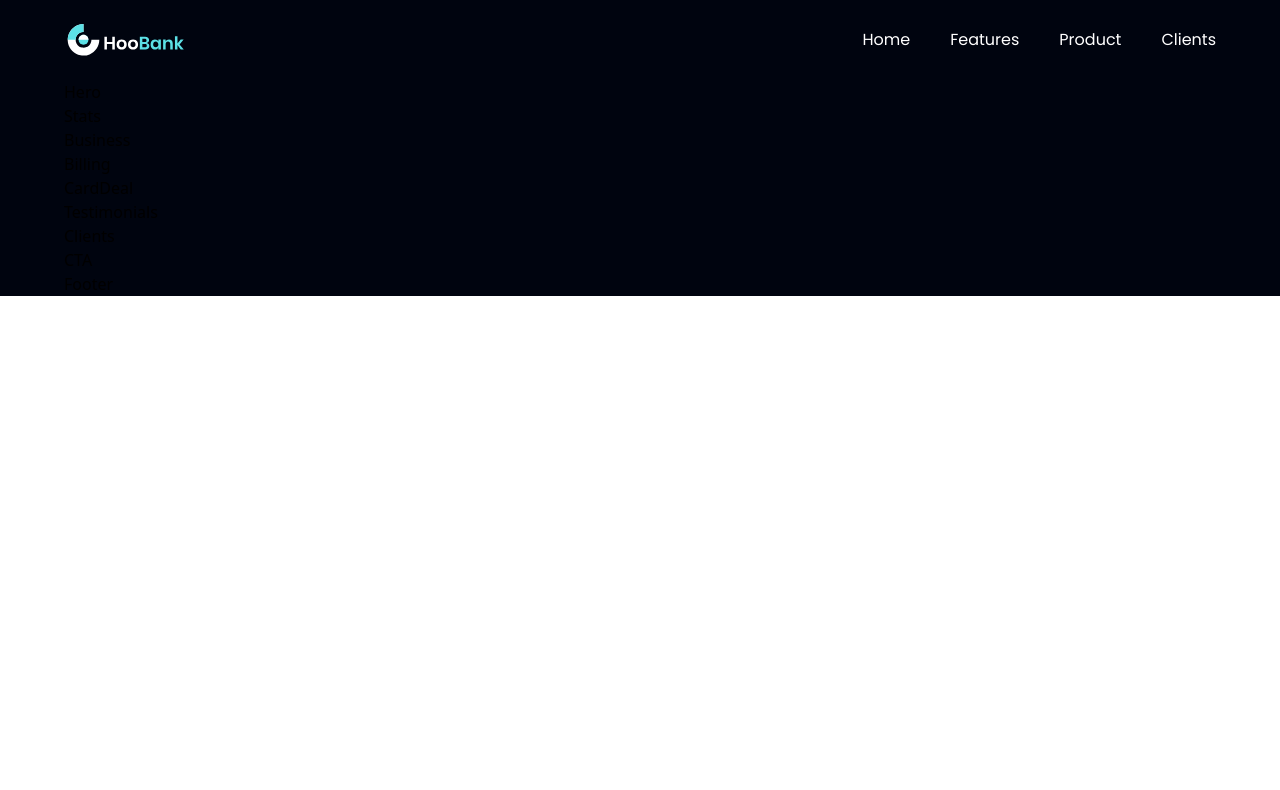
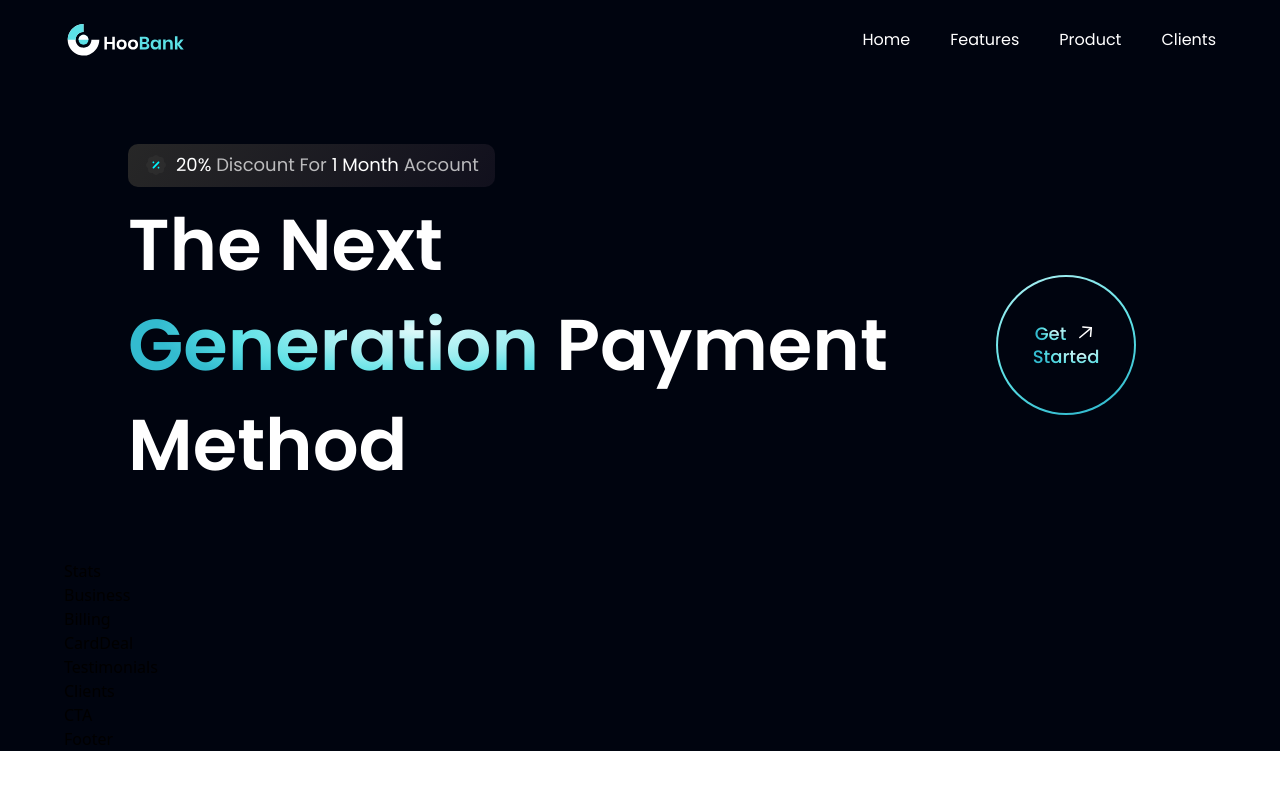
Before and after one commit to JoesephEgbenchong/HooBank-JSMastery, a React (Create React App) app: page / in a window 1280 px wide. Shown: the top 790 px of the page. Built offline with nearby package versions, Linux system fonts and the light colour scheme.

Commit message:
Implemented left part of Hero Section

```diff
--- a/src/components/GetStarted.jsx
+++ b/src/components/GetStarted.jsx
@@ -1,7 +1,21 @@
 import React from 'react'
+import styles from '../styles'
+import { arrowUp } from '../assets'
 
 export default function GetStarted() {
   return (
-    <div>GetStarted</div>
+    <div className={`${styles.flexCenter} w-[140px] h-[140px] bg-blue-gradient rounded-full p-[2px] cursor-pointer`}>
+      <div className={`${styles.flexCenter} flex-col w-[100%] h-[100%] bg-primary rounded-full`}>
+        <div className={`${styles.flexStart} flex-row`}>
+          <p className='flex font-poppins font-medium text-[18px] leading-[23px]'>
+            <span className='text-gradient mr-2'>Get</span>
+            <img src={arrowUp} alt='arrow up' className='w-[23px] h-[23px] object-contain' />
+          </p>
+        </div>
+        <p className='font-poppins font-medium text-[18px] leading-[23px]'>
+            <span className='text-gradient'>Started</span>
+        </p>
+      </div>
+    </div>
   )
 }
--- a/src/components/Hero.jsx
+++ b/src/components/Hero.jsx
@@ -1,7 +1,35 @@
 import React from 'react'
+import styles from '../styles'
+import { discount, robot } from '../assets'
+import GetStarted from './GetStarted'
 
 export default function Hero() {
   return (
-    <div>Hero</div>
+    <>
+      <section id='home' className={`flex md:flex-row flex-col ${styles.paddingY}`}>
+        <div className={`flex-1 ${styles.flexStart} flex-col xl:px-0 sm:px-16 px-6`}>
+          <div className={`flex flex-row items-center py-[6px] px-4 bg-discount-gradient rounded-[10px] mb-2`}>
+            <img src={discount} alt='discount' className='h-[24px] w-[24px]'/>
+            <p className={`${styles.paragraph} ml-2`}>
+              <span className='text-white'>20% </span>
+               Discount For {" "}
+              <span className='text-white'> 1 Month </span>
+               Account
+            </p>
+          </div>
+
+          <div className='flex flex-row justify-between items-center w-full'>
+            <h1 className='flex-1 text-white font-poppins font-semibold ss:text-[72px] text-[52px] ss:leading-[100px] leading-[75px]'>
+              The Next <br className='sm:block hidden' /> {" "}
+              <span className='text-gradient'>Generation</span> {" "}
+              Payment Method
+            </h1>
+            <div className='ss:flex hidden md:mr-4 mr-0'>
+              <GetStarted />
+            </div>
+          </div>
+        </div>
+      </section>
+    </>
   )
 }
```
